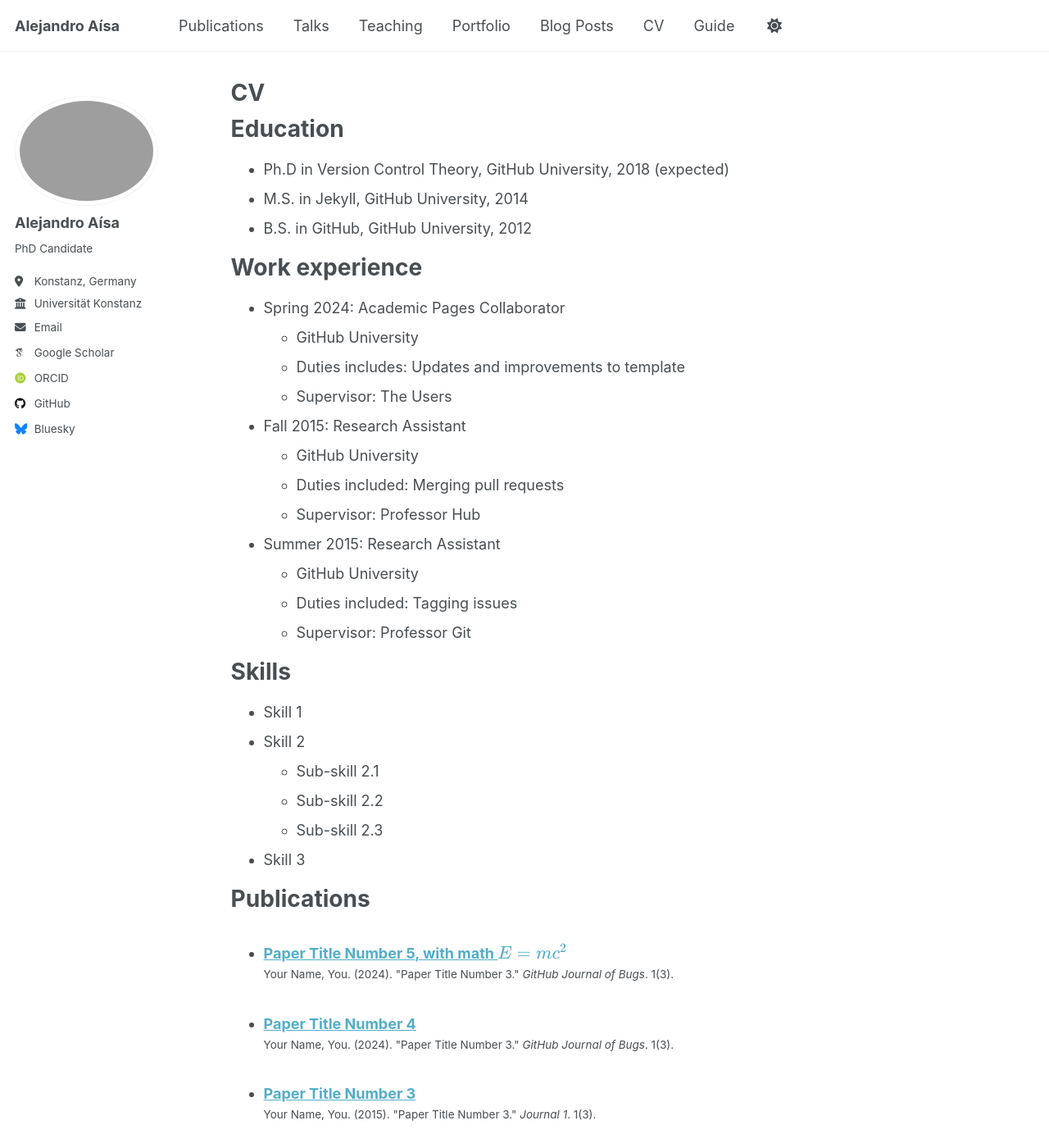
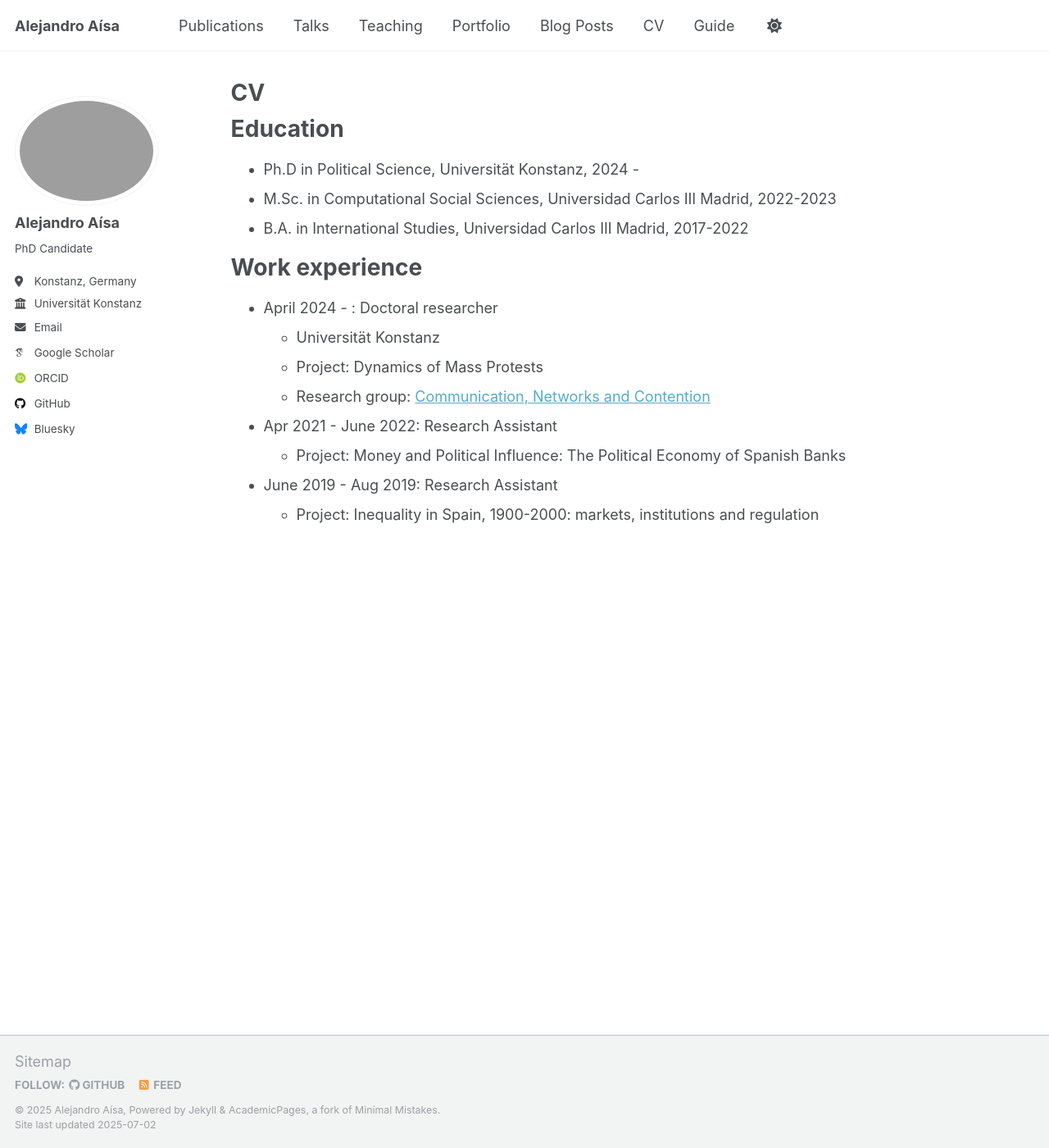
Before and after one commit to alejandroaisam/alejandroaisam.github.io, a Jekyll site: the page built from _pages/cv.md, in a window 1280 px wide and 1400 px high. Shown: the whole window at 82% size. Built offline with Jekyll 4.4.1, drawn with Linux system fonts in a browser that asks for light colours; some web fonts are replaced; a script that is not in the unit is left out; some of the changed text lies outside the part shown.

Commit message:
CV
Updating the CV

```diff
--- a/_pages/cv.md
+++ b/_pages/cv.md
@@ -11,54 +11,21 @@ redirect_from:
 
 Education
 ======
-* Ph.D in Version Control Theory, GitHub University, 2018 (expected)
-* M.S. in Jekyll, GitHub University, 2014
-* B.S. in GitHub, GitHub University, 2012
+* Ph.D in Political Science, Universität Konstanz, 2024 -
+* M.Sc. in Computational Social Sciences, Universidad Carlos III Madrid, 2022-2023
+* B.A. in International Studies, Universidad Carlos III Madrid, 2017-2022
 
 Work experience
 ======
-* Spring 2024: Academic Pages Collaborator
-  * GitHub University
-  * Duties includes: Updates and improvements to template
-  * Supervisor: The Users
+* April 2024 - : Doctoral researcher
+  * Universität Konstanz
+  * Project: Dynamics of Mass Protests
+  * Research group: [Communication, Networks and Contention](https://www.polver.uni-konstanz.de/cnc/)
 
-* Fall 2015: Research Assistant
-  * GitHub University
-  * Duties included: Merging pull requests
-  * Supervisor: Professor Hub
 
-* Summer 2015: Research Assistant
-  * GitHub University
-  * Duties included: Tagging issues
-  * Supervisor: Professor Git
+* Apr 2021 - June 2022: Research Assistant
+  * Project: Money and Political Influence: The Political Economy of Spanish Banks
 
-Skills
-======
-* Skill 1
-* Skill 2
-  * Sub-skill 2.1
-  * Sub-skill 2.2
-  * Sub-skill 2.3
-* Skill 3
 
-Publications
-======
-  <ul>{% for post in site.publications reversed %}
-    {% include archive-single-cv.html %}
-  {% endfor %}</ul>
-
-Talks
-======
-  <ul>{% for post in site.talks reversed %}
-    {% include archive-single-talk-cv.html  %}
-  {% endfor %}</ul>
-
-Teaching
-======
-  <ul>{% for post in site.teaching reversed %}
-    {% include archive-single-cv.html %}
-  {% endfor %}</ul>
-
-Service and leadership
-======
-* Currently signed in to 43 different slack teams
+* June 2019 - Aug 2019: Research Assistant
+  * Project: Inequality in Spain, 1900-2000: markets, institutions and regulation
```
